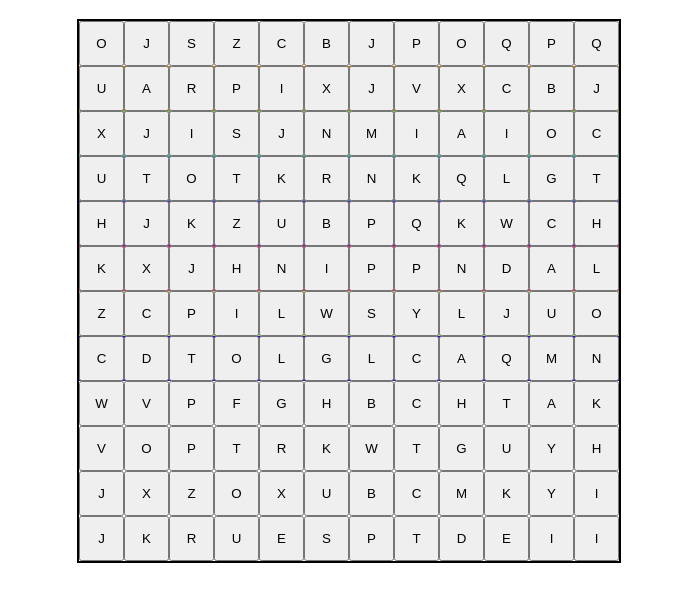
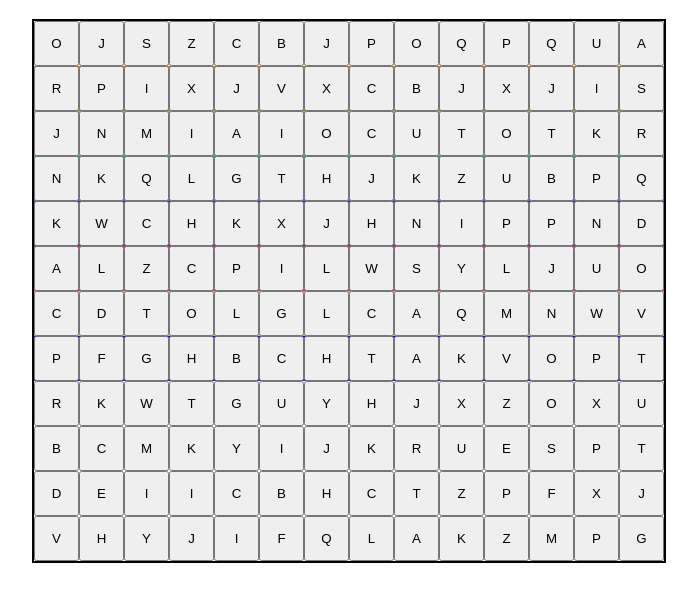
Before and after one commit to Deivid30Medina/sopaLetrasGame, a plain HTML site: page index.html in a window 1280 px wide. Shown: the part 61-662 px from the top of the page, without its empty margins (291-988 px from the left). Drawn offline with Linux system fonts and the light colour scheme.

Commit message:
Definiendo id

```diff
--- a/css/sopaLetras.css
+++ b/css/sopaLetras.css
@@ -17,7 +17,7 @@
 }
 
 .classPuzzle{
-    width: 540px;
+    width: 630px;
     height: 540px;
     border: 2px solid black;
 }
--- a/index.html
+++ b/index.html
@@ -15,172 +15,196 @@
         <div class="classPuzzleContainer">
             <div class="classPuzzle">
                 <div class="classPuzzleFila color1">
-                    <button class="classLetra"></button>
-                    <button class="classLetra"></button>
-                    <button class="classLetra"></button>
-                    <button class="classLetra"></button>
-                    <button class="classLetra"></button>
-                    <button class="classLetra"></button>
-                    <button class="classLetra"></button>
-                    <button class="classLetra"></button>
-                    <button class="classLetra"></button>
-                    <button class="classLetra"></button>
-                    <button class="classLetra"></button>
-                    <button class="classLetra"></button>
+                    <button id = "1-1" class="classLetra"></button>
+                    <button id = "1-2" class="classLetra"></button>
+                    <button id = "1-3" class="classLetra"></button>
+                    <button id = "1-4" class="classLetra"></button>
+                    <button id = "1-5" class="classLetra"></button>
+                    <button id = "1-6" class="classLetra"></button>
+                    <button id = "1-7" class="classLetra"></button>
+                    <button id = "1-8" class="classLetra"></button>
+                    <button id = "1-9" class="classLetra"></button>
+                    <button id = "1-10" class="classLetra"></button>
+                    <button id = "1-11" class="classLetra"></button>
+                    <button id = "1-12" class="classLetra"></button>
+                    <button id = "1-13" class="classLetra"></button>
+                    <button id = "1-14" class="classLetra"></button>
                 </div>
                 <div class="classPuzzleFila color2">
-                    <button class="classLetra"></button>
-                    <button class="classLetra"></button>
-                    <button class="classLetra"></button>
-                    <button class="classLetra"></button>
-                    <button class="classLetra"></button>
-                    <button class="classLetra"></button>
-                    <button class="classLetra"></button>
-                    <button class="classLetra"></button>
-                    <button class="classLetra"></button>
-                    <button class="classLetra"></button>
-                    <button class="classLetra"></button>
-                    <button class="classLetra"></button>
+                    <button id = "1-1" class="classLetra"></button>
+                    <button id = "1-1" class="classLetra"></button>
+                    <button id = "1-1" class="classLetra"></button>
+                    <button id = "1-1" class="classLetra"></button>
+                    <button id = "1-1" class="classLetra"></button>
+                    <button id = "1-1" class="classLetra"></button>
+                    <button id = "1-1" class="classLetra"></button>
+                    <button id = "1-1" class="classLetra"></button>
+                    <button id = "1-1" class="classLetra"></button>
+                    <button id = "1-1" class="classLetra"></button>
+                    <button id = "1-1" class="classLetra"></button>
+                    <button id = "1-1" class="classLetra"></button>
+                    <button id = "1-1" class="classLetra"></button>
+                    <button id = "1-1" class="classLetra"></button>
                 </div>
                 <div class="classPuzzleFila color3">
-                    <button class="classLetra"></button>
-                    <button class="classLetra"></button>
-                    <button class="classLetra"></button>
-                    <button class="classLetra"></button>
-                    <button class="classLetra"></button>
-                    <button class="classLetra"></button>
-                    <button class="classLetra"></button>
-                    <button class="classLetra"></button>
-                    <button class="classLetra"></button>
-                    <button class="classLetra"></button>
-                    <button class="classLetra"></button>
-                    <button class="classLetra"></button>
+                    <button id = "1-1" class="classLetra"></button>
+                    <button id = "1-1" class="classLetra"></button>
+                    <button id = "1-1" class="classLetra"></button>
+                    <button id = "1-1" class="classLetra"></button>
+                    <button id = "1-1" class="classLetra"></button>
+                    <button id = "1-1" class="classLetra"></button>
+                    <button id = "1-1" class="classLetra"></button>
+                    <button id = "1-1" class="classLetra"></button>
+                    <button id = "1-1" class="classLetra"></button>
+                    <button id = "1-1" class="classLetra"></button>
+                    <button id = "1-1" class="classLetra"></button>
+                    <button id = "1-1" class="classLetra"></button>
+                    <button id = "1-1" class="classLetra"></button>
+                    <button id = "1-1" class="classLetra"></button>
                 </div>
                 <div class="classPuzzleFila color4">
-                    <button class="classLetra"></button>
-                    <button class="classLetra"></button>
-                    <button class="classLetra"></button>
-                    <button class="classLetra"></button>
-                    <button class="classLetra"></button>
-                    <button class="classLetra"></button>
-                    <button class="classLetra"></button>
-                    <button class="classLetra"></button>
-                    <button class="classLetra"></button>
-                    <button class="classLetra"></button>
-                    <button class="classLetra"></button>
-                    <button class="classLetra"></button>
+                    <button id = "1-1" class="classLetra"></button>
+                    <button id = "1-1" class="classLetra"></button>
+                    <button id = "1-1" class="classLetra"></button>
+                    <button id = "1-1" class="classLetra"></button>
+                    <button id = "1-1" class="classLetra"></button>
+                    <button id = "1-1" class="classLetra"></button>
+                    <button id = "1-1" class="classLetra"></button>
+                    <button id = "1-1" class="classLetra"></button>
+                    <button id = "1-1" class="classLetra"></button>
+                    <button id = "1-1" class="classLetra"></button>
+                    <button id = "1-1" class="classLetra"></button>
+                    <button id = "1-1" class="classLetra"></button>
+                    <button id = "1-1" class="classLetra"></button>
+                    <button id = "1-1" class="classLetra"></button>
                 </div>
                 <div class="classPuzzleFila color5">
-                    <button class="classLetra"></button>
-                    <button class="classLetra"></button>
-                    <button class="classLetra"></button>
-                    <button class="classLetra"></button>
-                    <button class="classLetra"></button>
-                    <button class="classLetra"></button>
-                    <button class="classLetra"></button>
-                    <button class="classLetra"></button>
-                    <button class="classLetra"></button>
-                    <button class="classLetra"></button>
-                    <button class="classLetra"></button>
-                    <button class="classLetra"></button>
+                    <button id = "1-1" class="classLetra"></button>
+                    <button id = "1-1" class="classLetra"></button>
+                    <button id = "1-1" class="classLetra"></button>
+                    <button id = "1-1" class="classLetra"></button>
+                    <button id = "1-1" class="classLetra"></button>
+                    <button id = "1-1" class="classLetra"></button>
+                    <button id = "1-1" class="classLetra"></button>
+                    <button id = "1-1" class="classLetra"></button>
+                    <button id = "1-1" class="classLetra"></button>
+                    <button id = "1-1" class="classLetra"></button>
+                    <button id = "1-1" class="classLetra"></button>
+                    <button id = "1-1" class="classLetra"></button>
+                    <button id = "1-1" class="classLetra"></button>
+                    <button id = "1-1" class="classLetra"></button>
                 </div>
                 <div class="classPuzzleFila color6">
-                    <button class="classLetra"></button>
-                    <button class="classLetra"></button>
-                    <button class="classLetra"></button>
-                    <button class="classLetra"></button>
-                    <button class="classLetra"></button>
-                    <button class="classLetra"></button>
-                    <button class="classLetra"></button>
-                    <button class="classLetra"></button>
-                    <button class="classLetra"></button>
-                    <button class="classLetra"></button>
-                    <button class="classLetra"></button>
-                    <button class="classLetra"></button>
+                    <button id = "1-1" class="classLetra"></button>
+                    <button id = "1-1" class="classLetra"></button>
+                    <button id = "1-1" class="classLetra"></button>
+                    <button id = "1-1" class="classLetra"></button>
+                    <button id = "1-1" class="classLetra"></button>
+                    <button id = "1-1" class="classLetra"></button>
+                    <button id = "1-1" class="classLetra"></button>
+                    <button id = "1-1" class="classLetra"></button>
+                    <button id = "1-1" class="classLetra"></button>
+                    <button id = "1-1" class="classLetra"></button>
+                    <button id = "1-1" class="classLetra"></button>
+                    <button id = "1-1" class="classLetra"></button>
+                    <button id = "1-1" class="classLetra"></button>
+                    <button id = "1-1" class="classLetra"></button>
                 </div>
                 <div class="classPuzzleFila color7">
-                    <button class="classLetra"></button>
-                    <button class="classLetra"></button>
-                    <button class="classLetra"></button>
-                    <button class="classLetra"></button>
-                    <button class="classLetra"></button>
-                    <button class="classLetra"></button>
-                    <button class="classLetra"></button>
-                    <button class="classLetra"></button>
-                    <button class="classLetra"></button>
-                    <button class="classLetra"></button>
-                    <button class="classLetra"></button>
-                    <button class="classLetra"></button>
+                    <button id = "1-1" class="classLetra"></button>
+                    <button id = "1-1" class="classLetra"></button>
+                    <button id = "1-1" class="classLetra"></button>
+                    <button id = "1-1" class="classLetra"></button>
+                    <button id = "1-1" class="classLetra"></button>
+                    <button id = "1-1" class="classLetra"></button>
+                    <button id = "1-1" class="classLetra"></button>
+                    <button id = "1-1" class="classLetra"></button>
+                    <button id = "1-1" class="classLetra"></button>
+                    <button id = "1-1" class="classLetra"></button>
+                    <button id = "1-1" class="classLetra"></button>
+                    <button id = "1-1" class="classLetra"></button>
+                    <button id = "1-1" class="classLetra"></button>
+                    <button id = "1-1" class="classLetra"></button>
                 </div>
                 <div class="classPuzzleFila color8">
-                    <button class="classLetra"></button>
-                    <button class="classLetra"></button>
-                    <button class="classLetra"></button>
-                    <button class="classLetra"></button>
-                    <button class="classLetra"></button>
-                    <button class="classLetra"></button>
-                    <button class="classLetra"></button>
-                    <button class="classLetra"></button>
-                    <button class="classLetra"></button>
-                    <button class="classLetra"></button>
-                    <button class="classLetra"></button>
-                    <button class="classLetra"></button>
+                    <button id = "1-1" class="classLetra"></button>
+                    <button id = "1-1" class="classLetra"></button>
+                    <button id = "1-1" class="classLetra"></button>
+                    <button id = "1-1" class="classLetra"></button>
+                    <button id = "1-1" class="classLetra"></button>
+                    <button id = "1-1" class="classLetra"></button>
+                    <button id = "1-1" class="classLetra"></button>
+                    <button id = "1-1" class="classLetra"></button>
+                    <button id = "1-1" class="classLetra"></button>
+                    <button id = "1-1" class="classLetra"></button>
+                    <button id = "1-1" class="classLetra"></button>
+                    <button id = "1-1" class="classLetra"></button>
+                    <button id = "1-1" class="classLetra"></button>
+                    <button id = "1-1" class="classLetra"></button>
                 </div>
                 <div class="classPuzzleFila color9">
-                    <button class="classLetra"></button>
-                    <button class="classLetra"></button>
-                    <button class="classLetra"></button>
-                    <button class="classLetra"></button>
-                    <button class="classLetra"></button>
-                    <button class="classLetra"></button>
-                    <button class="classLetra"></button>
-                    <button class="classLetra"></button>
-                    <button class="classLetra"></button>
-                    <button class="classLetra"></button>
-                    <button class="classLetra"></button>
-                    <button class="classLetra"></button>
+                    <button id = "1-1" class="classLetra"></button>
+                    <button id = "1-1" class="classLetra"></button>
+                    <button id = "1-1" class="classLetra"></button>
+                    <button id = "1-1" class="classLetra"></button>
+                    <button id = "1-1" class="classLetra"></button>
+                    <button id = "1-1" class="classLetra"></button>
+                    <button id = "1-1" class="classLetra"></button>
+                    <button id = "1-1" class="classLetra"></button>
+                    <button id = "1-1" class="classLetra"></button>
+                    <button id = "1-1" class="classLetra"></button>
+                    <button id = "1-1" class="classLetra"></button>
+                    <button id = "1-1" class="classLetra"></button>
+                    <button id = "1-1" class="classLetra"></button>
+                    <button id = "1-1" class="classLetra"></button>
                 </div>
                 <div class="classPuzzleFila color10">
-                    <button class="classLetra"></button>
-                    <button class="classLetra"></button>
-                    <button class="classLetra"></button>
-                    <button class="classLetra"></button>
-                    <button class="classLetra"></button>
-                    <button class="classLetra"></button>
-                    <button class="classLetra"></button>
-                    <button class="classLetra"></button>
-                    <button class="classLetra"></button>
-                    <button class="classLetra"></button>
-                    <button class="classLetra"></button>
-                    <button class="classLetra"></button>
+                    <button id = "1-1" class="classLetra"></button>
+                    <button id = "1-1" class="classLetra"></button>
+                    <button id = "1-1" class="classLetra"></button>
+                    <button id = "1-1" class="classLetra"></button>
+                    <button id = "1-1" class="classLetra"></button>
+                    <button id = "1-1" class="classLetra"></button>
+                    <button id = "1-1" class="classLetra"></button>
+                    <button id = "1-1" class="classLetra"></button>
+                    <button id = "1-1" class="classLetra"></button>
+                    <button id = "1-1" class="classLetra"></button>
+                    <button id = "1-1" class="classLetra"></button>
+                    <button id = "1-1" class="classLetra"></button>
+                    <button id = "1-1" class="classLetra"></button>
+                    <button id = "1-1" class="classLetra"></button>
                 </div>
                 <div class="classPuzzleFila color11">
-                    <button class="classLetra"></button>
-                    <button class="classLetra"></button>
-                    <button class="classLetra"></button>
-                    <button class="classLetra"></button>
-                    <button class="classLetra"></button>
-                    <button class="classLetra"></button>
-                    <button class="classLetra"></button>
-                    <button class="classLetra"></button>
-                    <button class="classLetra"></button>
-                    <button class="classLetra"></button>
-                    <button class="classLetra"></button>
-                    <button class="classLetra"></button>
+                    <button id = "1-1" class="classLetra"></button>
+                    <button id = "1-1" class="classLetra"></button>
+                    <button id = "1-1" class="classLetra"></button>
+                    <button id = "1-1" class="classLetra"></button>
+                    <button id = "1-1" class="classLetra"></button>
+                    <button id = "1-1" class="classLetra"></button>
+                    <button id = "1-1" class="classLetra"></button>
+                    <button id = "1-1" class="classLetra"></button>
+                    <button id = "1-1" class="classLetra"></button>
+                    <button id = "1-1" class="classLetra"></button>
+                    <button id = "1-1" class="classLetra"></button>
+                    <button id = "1-1" class="classLetra"></button>
+                    <button id = "1-1" class="classLetra"></button>
+                    <button id = "1-1" class="classLetra"></button>
                 </div>
                 <div class="classPuzzleFila color12">
-                    <button class="classLetra"></button>
-                    <button class="classLetra"></button>
-                    <button class="classLetra"></button>
-                    <button class="classLetra"></button>
-                    <button class="classLetra"></button>
-                    <button class="classLetra"></button>
-                    <button class="classLetra"></button>
-                    <button class="classLetra"></button>
-                    <button class="classLetra"></button>
-                    <button class="classLetra"></button>
-                    <button class="classLetra"></button>
-                    <button class="classLetra"></button>
+                    <button id = "1-1" class="classLetra"></button>
+                    <button id = "1-1" class="classLetra"></button>
+                    <button id = "1-1" class="classLetra"></button>
+                    <button id = "1-1" class="classLetra"></button>
+                    <button id = "1-1" class="classLetra"></button>
+                    <button id = "1-1" class="classLetra"></button>
+                    <button id = "1-1" class="classLetra"></button>
+                    <button id = "1-1" class="classLetra"></button>
+                    <button id = "1-1" class="classLetra"></button>
+                    <button id = "1-1" class="classLetra"></button>
+                    <button id = "1-1" class="classLetra"></button>
+                    <button id = "1-1" class="classLetra"></button>
+                    <button id = "1-1" class="classLetra"></button>
+                    <button id = "1-1" class="classLetra"></button>
                 </div>
             </div>
         </div>
--- a/js/sopaLetras.js
+++ b/js/sopaLetras.js
@@ -52,8 +52,8 @@ function insertarPalabrasEnSopa(sopa, palabras) {
 
 
 document.addEventListener('DOMContentLoaded', function () {
-    const filas = 12;
-    const columnas = 12;
+    const filas = 13;
+    const columnas = 13;
     const palabras = ['PRESTAMO', 'PLATAFORMAS', 'DISTRIBUCION', 'VENTA', 'ALQUILER'];
 
     // Generar sopa de letras
```
